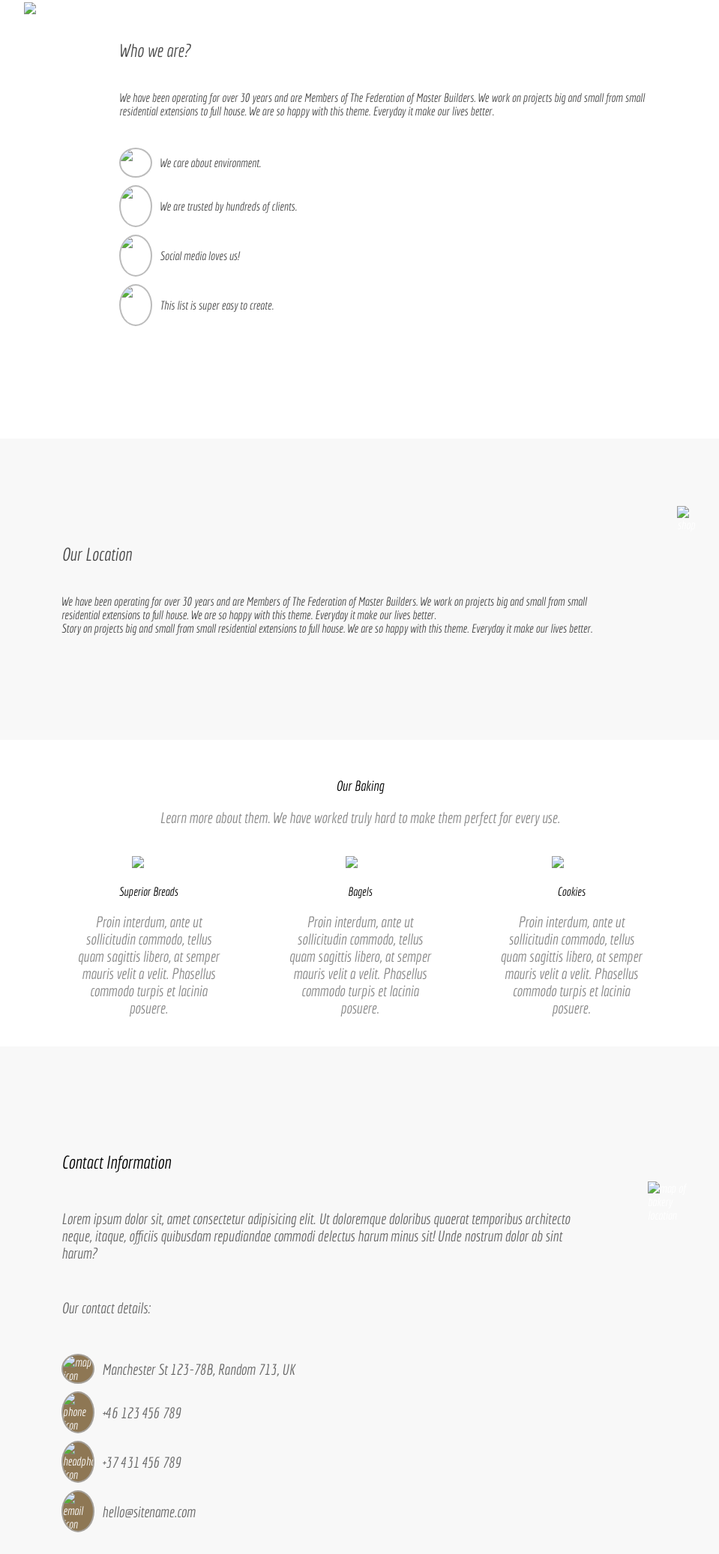
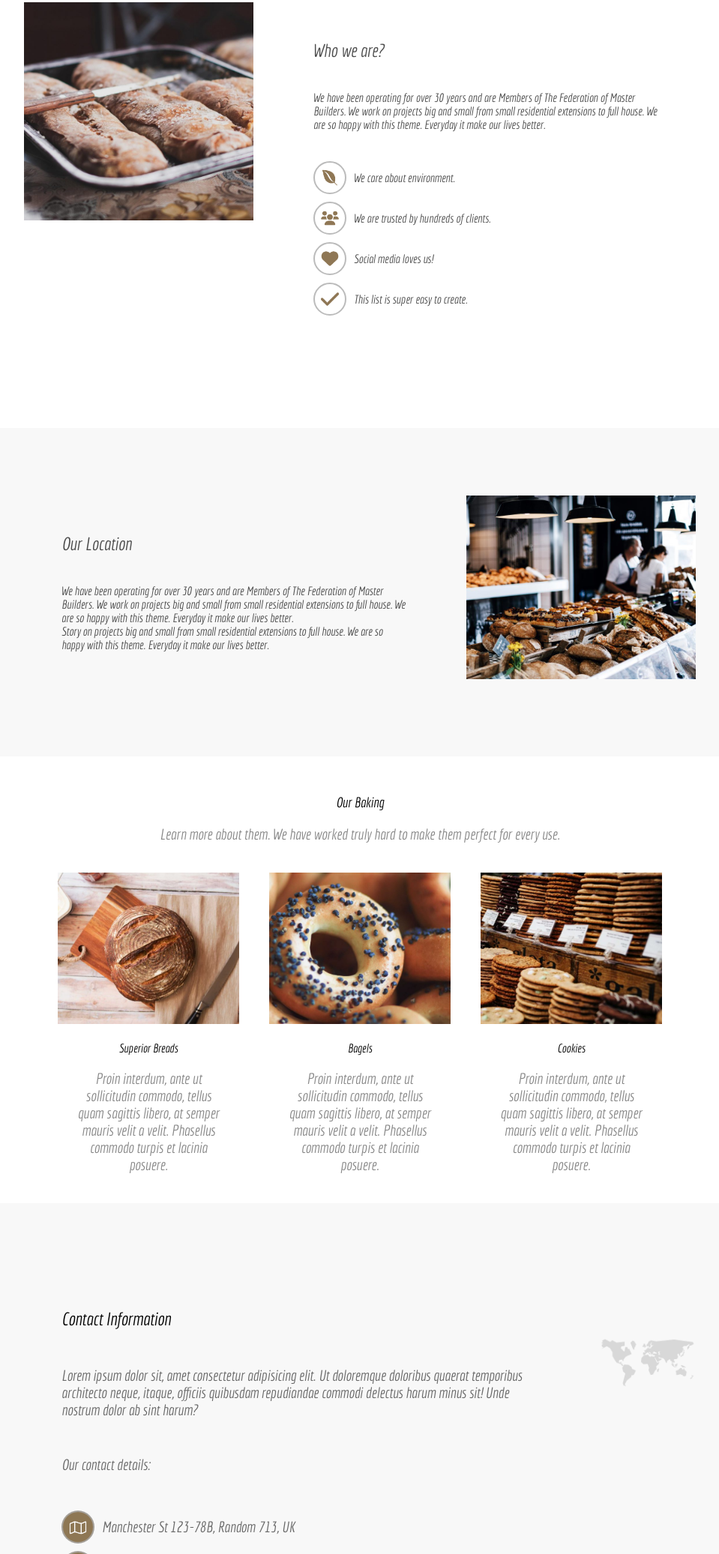
Before and after one commit to ZiadtahaM/bakery-website-landingpgae, a plain HTML site: page index.html in a window 1280 px wide. Shown: the part 727-2800 px from the top of the page at 75% size, without its empty margins (160-1119 px from the left). Drawn offline with Linux system fonts and the light colour scheme; files whose address does not match are found by name.

Commit message:
Update index.html

```diff
--- a/index.html
+++ b/index.html
@@ -16,7 +16,7 @@
     <header class="home-page">
       <nav>
         <div class="logo">
-          <img src="img/bakery-light-1.png" alt="logo" />
+          <img src=" bakery-light-1.png" alt="logo" />
         </div>
         <div class="links">
           <ul>
@@ -45,7 +45,7 @@
     <main>
       <section class="about" id="we-are">
         <div class="about-img">
-          <img src="img/alexandru-stavrica.jpg" alt="nutella crepe" />
+          <img src=" alexandru-stavrica.jpg" alt="nutella crepe" />
         </div>
         <div class="about-txt">
           <h2>Who we are?</h2>
@@ -57,19 +57,19 @@
           </p>
           <div class="icons-txt">
             <div class="icon-item">
-            <img src="img/leaf.png" alt="leaf icon" />
+            <img src="leaf.png" alt="leaf icon" />
             <p>We care about environment.</p>
           </div>
           <div class="icon-item">
-            <img src="img/people.png" alt="people icon" />
+            <img src=" people.png" alt="people icon" />
             <p>We are trusted by hundreds of clients.</p>
           </div>
           <div class="icon-item">
-            <img src="img/heart.png" alt="heart icon" />
+            <img src=" heart.png" alt="heart icon" />
             <p>Social media loves us!</p>
           </div>
           <div class="icon-item">
-            <img src="img/check.png" alt="check icon" />
+            <img src=" check.png" alt="check icon" />
             <p>This list is super easy to create.</p>
           </div>
           </div>
@@ -92,7 +92,7 @@
             </p>
           </div>
           <div class="our-location-img">
-            <img src="img/full-2.jpg" alt="shop" />
+            <img src=" full-2.jpg" alt="shop" />
           </div>
         </div>
       </section>
@@ -106,7 +106,7 @@
         </div>
         <div class="baking-images">
           <div class="Superior-Breads">
-            <img src="img/ben-garratt.jpg" alt="bread" />
+            <img src=" ben-garratt.jpg" alt="bread" />
             <h4>Superior Breads</h4>
             <p>
               Proin interdum, ante ut sollicitudin commodo, tellus quam sagittis
@@ -115,7 +115,7 @@
             </p>
           </div>
           <div class="Bagels">
-            <img src="img/stas-ovsky.jpg" alt="cake" />
+            <img src=" stas-ovsky.jpg" alt="cake" />
             <h4>Bagels</h4>
             <p>
               Proin interdum, ante ut sollicitudin commodo, tellus quam sagittis
@@ -124,7 +124,7 @@
             </p>
           </div>
           <div class="Cookies">
-            <img src="img/clem-onojeghuo.jpg" alt="cookies" />
+            <img src=" clem-onojeghuo.jpg" alt="cookies" />
             <h4>Cookies</h4>
             <p>
               Proin interdum, ante ut sollicitudin commodo, tellus quam sagittis
@@ -146,24 +146,24 @@
             </p>
             <p class="information-txt-p">Our contact details:</p>
             <div class="contact-item">
-              <img src="img/map.png" alt="map icon" />
+              <img src=" map.png" alt="map icon" />
               <p class="pt">Manchester St 123-78B, Random 713, UK</p>
             </div>
             <div class="contact-item">
-              <img src="img/phone.png" alt="phone icon" />
+              <img src=" phone.png" alt="phone icon" />
               <p class="pt">+46 123 456 789</p>
             </div>
             <div class="contact-item">
-              <img src="img/headphone.png" alt="headphone icon" />
+              <img src=" headphone.png" alt="headphone icon" />
               <p class="pt">+37 431 456 789</p>
             </div>
             <div class="contact-item">
-              <img src="img/email.png" alt="email icon" />
+              <img src=" email.png" alt="email icon" />
               <p class="pt">hello@sitename.com</p>
             </div>
           </div>
           <div class="information-img">
-            <img src="img/contact-details-map.png" alt="map of bakery location" />
+            <img src=" contact-details-map.png" alt="map of bakery location" />
           </div>
         </div>
       </section>
@@ -202,27 +202,27 @@
         </div>
       </div>
       <div class="footer-bottom">
-        <img class="last-logo" src="img/bakery-light-1.png" alt="Bakery logo" />
+        <img class="last-logo" src=" bakery-light-1.png" alt="Bakery logo" />
         <p>Copyright 2017. All rights reserved.</p>
         <ul>
           <li>
             <a href="https://www.facebook.com" target="_blank" rel="noopener noreferrer"
-              ><img src="img/facebook.png" alt="Facebook logo"
+              ><img src=" facebook.png" alt="Facebook logo"
             /></a>
           </li>
           <li>
             <a href="https://www.google.com" target="_blank" rel="noopener noreferrer"
-              ><img src="img/google.png" alt="Google logo"
+              ><img src=" google.png" alt="Google logo"
             /></a>
           </li>
           <li>
             <a href="https://www.linkedin.com/hp" target="_blank" rel="noopener noreferrer"
-              ><img src="img/linkedin.png" alt="LinkedIn logo"
+              ><img src=" linkedin.png" alt="LinkedIn logo"
             /></a>
           </li>
           <li>
             <a href="https://twitter.com/?lang=en" target="_blank" rel="noopener noreferrer"
-              ><img src="img/twitter.png" alt="Twitter logo"
+              ><img src=" twitter.png" alt="Twitter logo"
             /></a>
           </li>
         </ul>
```
